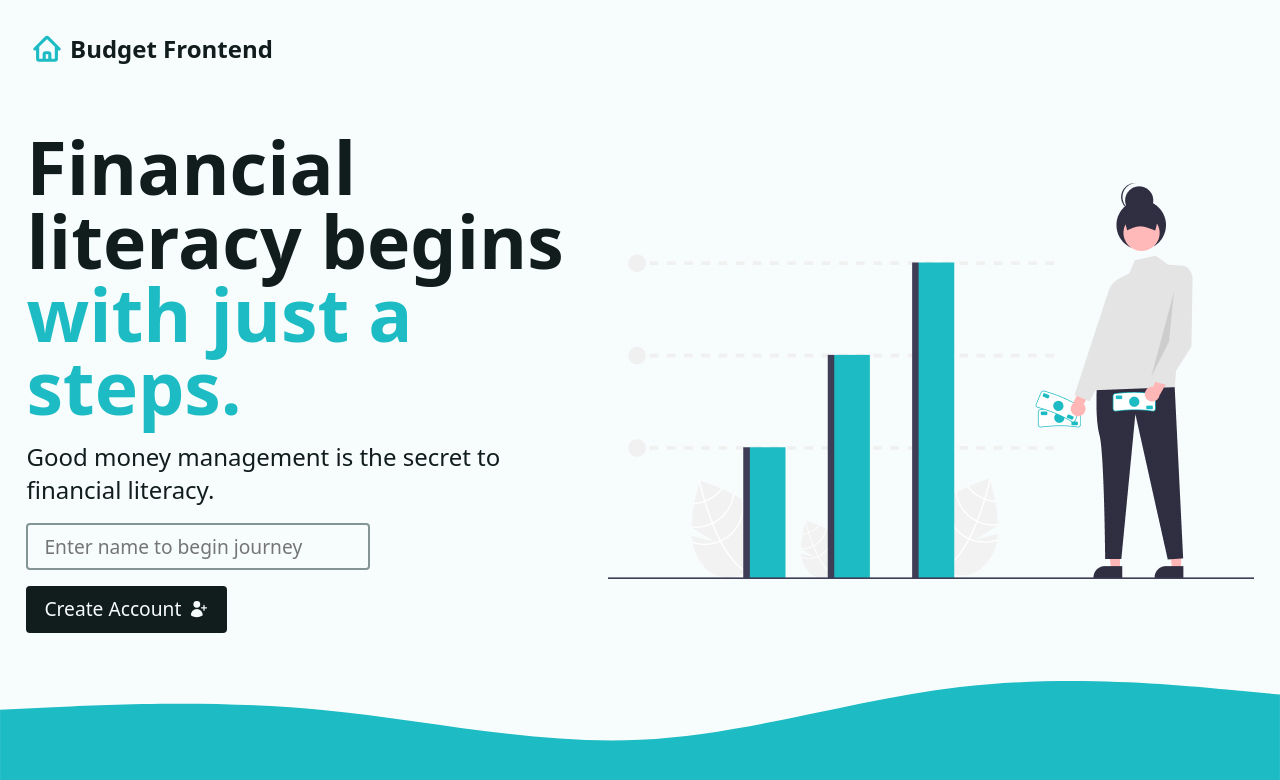
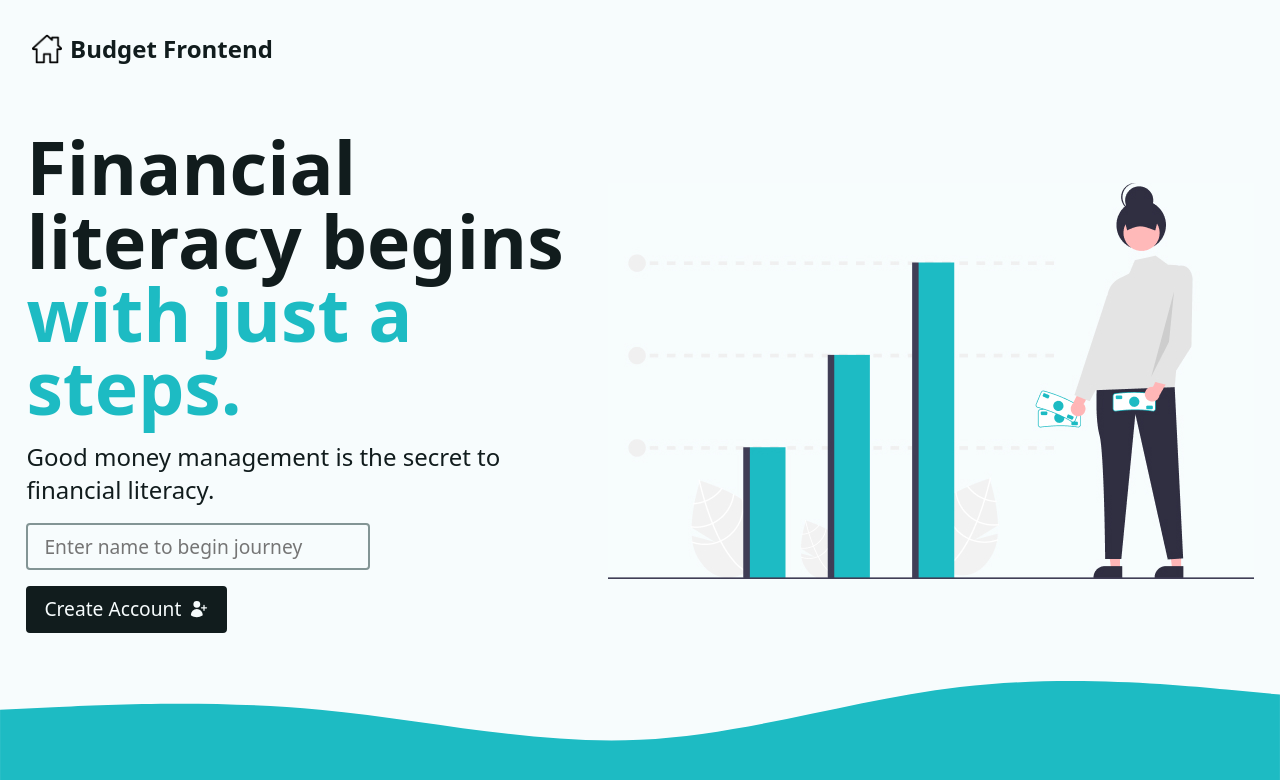
Before and after one commit to mndaloma/mohamedVisual-budget-frontend, a React (Vite) app in the folder budget-frontend-app/: page / in a window 1280 px wide. Shown: the top 780 px of the page. Built offline with nearby package versions, Linux system fonts and the light colour scheme.

Commit message:
Added different home icon

```diff
--- a/budget-frontend-app/src/components/Nav.jsx
+++ b/budget-frontend-app/src/components/Nav.jsx
@@ -1,6 +1,6 @@
 //assets
 import { Form, NavLink } from "react-router-dom"; //rrd imports
-import logo from "../assets/logo.svg";
+import website_img from "../assets/website_img.png";
 
 //heroicons library import
 import { TrashIcon } from "@heroicons/react/24/solid"
@@ -12,7 +12,7 @@ const Nav = ({userName}) => {
            to="/"
            aria-label="Go to home page"
            >
-           <img src={logo} alt="" height={30}/>
+           <img src={website_img} alt="" height={30}/>
            <span>Budget Frontend</span>
            </NavLink>
            {
@@ -27,7 +27,7 @@ const Nav = ({userName}) => {
                 }}
                 >
                     <button type="submit" className="btn btn--warning">
-                        <span>Delete User</span>
+                        <span>Delete Account</span>
                         <TrashIcon width={20} />
                     </button>
 
```
